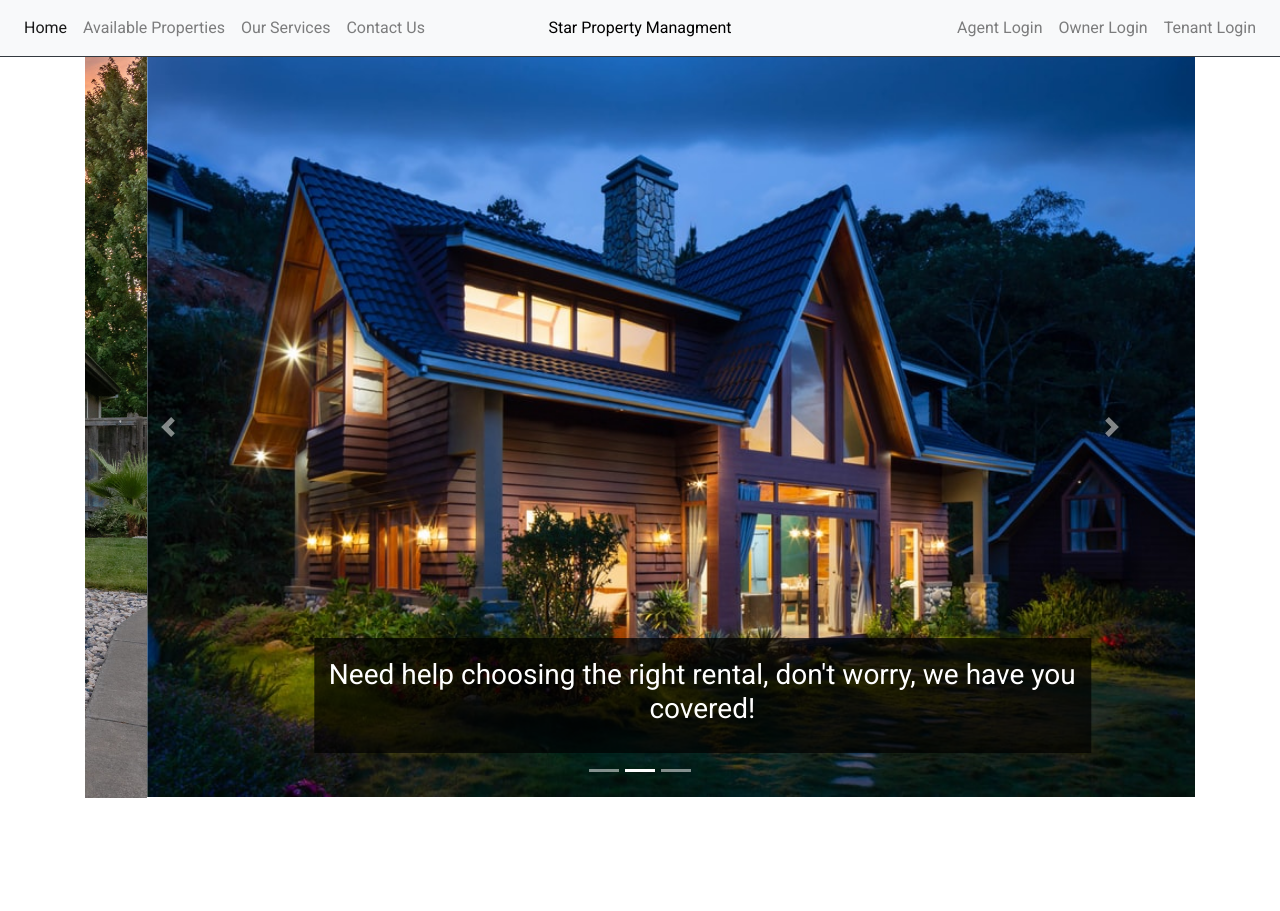
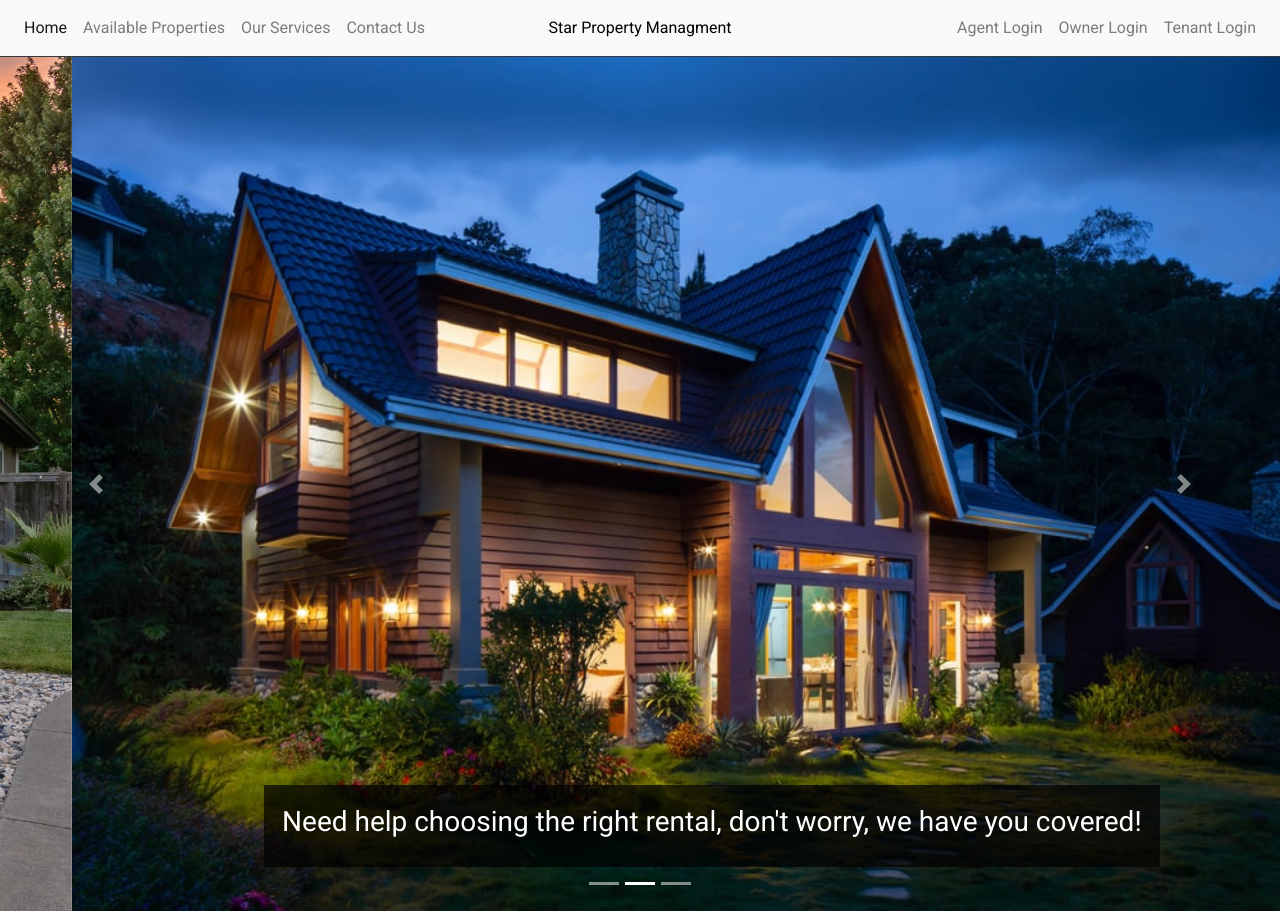
Before and after one commit to NikoIcardo/Star-Property-Management, a React (Create React App) app in the folder client/: page / in a window 1280 px wide. Before the commit the page ends 800 px from the top, so only its background shows below. Built offline with nearby package versions, Linux system fonts and the light colour scheme.

Commit message:
Style Home Page Container to be fluid, have zero margin, and zero padding.

```diff
--- a/client/src/components/pages/Home.js
+++ b/client/src/components/pages/Home.js
@@ -3,7 +3,7 @@
 
 const Home = () => {
   return (
-    <div className="container">
+    <div className="container-fluid mx-0 p-0">
       <Carousel />
     </div>
   );
```
